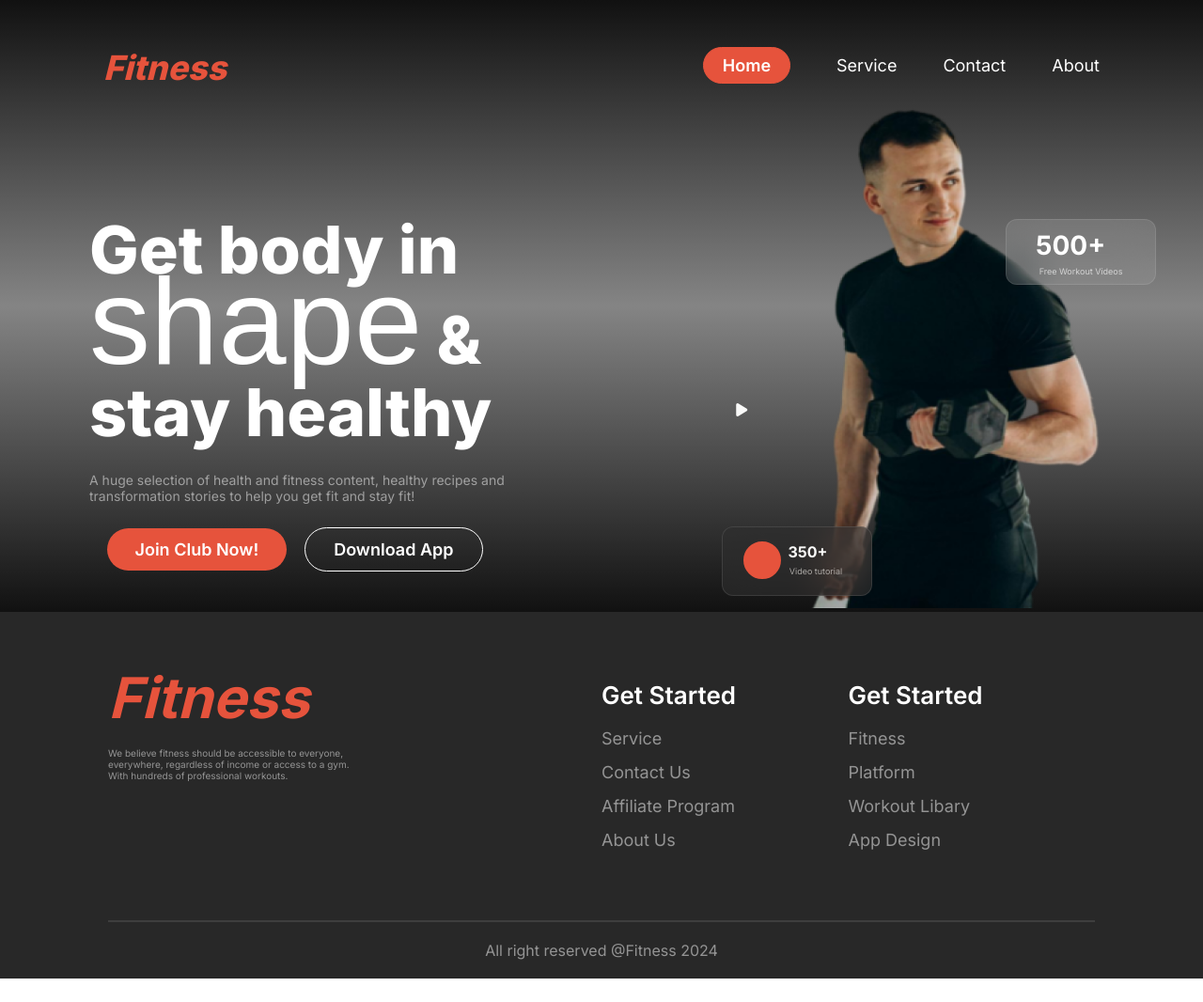
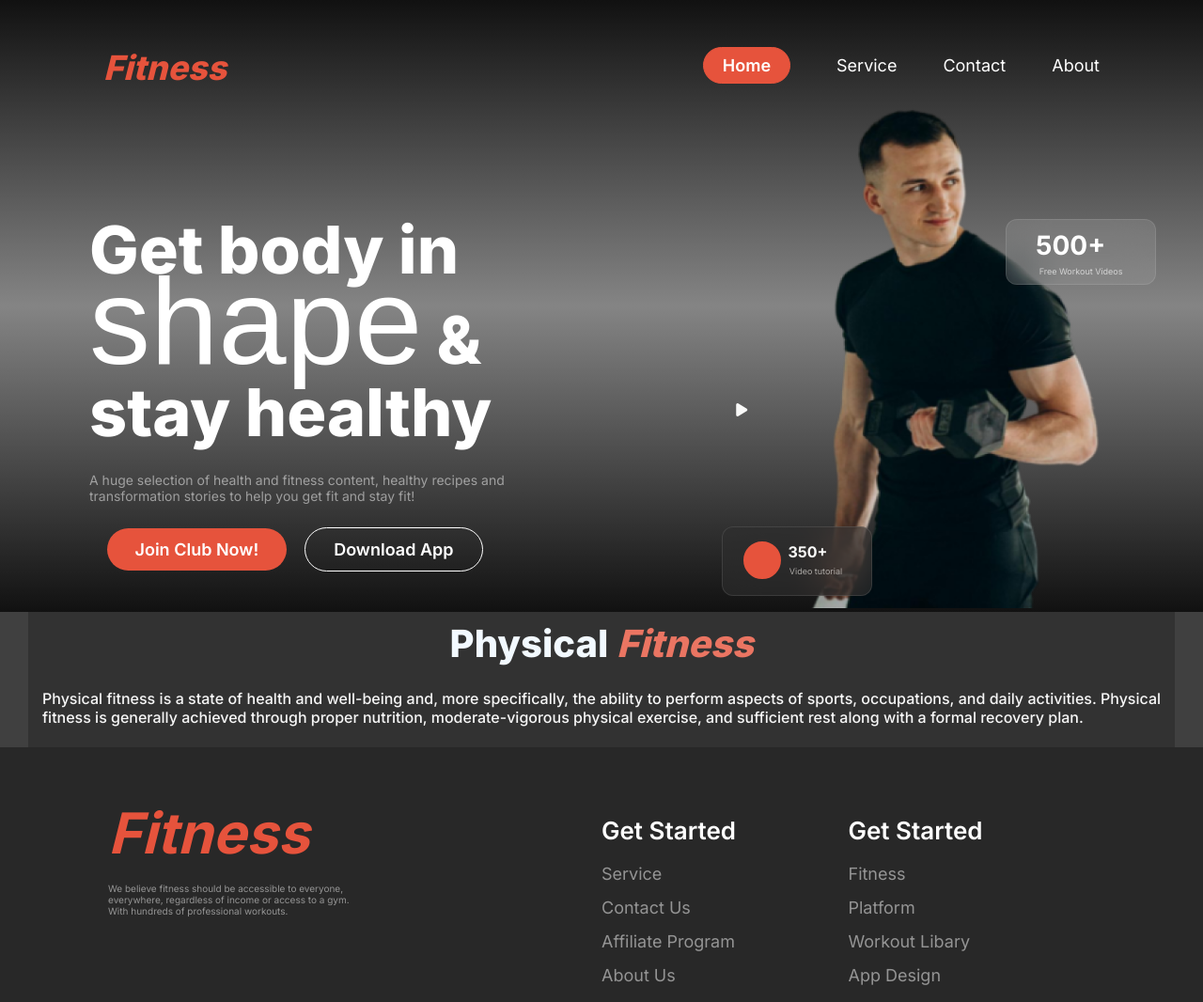
Before and after one commit to mdarmanhosen685913/Assignment-2, a plain HTML site: page index.html in a window 1280 px wide. Shown: the top 1066 px of the page at 94% size. Before the commit the page ends 1041 px from the top, so only its background shows below. Drawn offline with Linux system fonts and the light colour scheme; a web font is replaced by a local one.

Commit message:
optional part done

```diff
--- a/index.html
+++ b/index.html
@@ -65,7 +65,13 @@
         </main>
         <!-- banner section ends -->
     </header>
-
+    <!-- optional part starts -->
+    <article class="optional-main">
+        <div class="optional-div">
+            <h1 class="optional-head">Physical <i class="head-main"> Fitness</i></h1>
+        <p class="optional-d">Physical fitness is a state of health and well-being and, more specifically, the ability to perform aspects of sports, occupations, and daily activities. Physical fitness is generally achieved through proper nutrition, moderate-vigorous physical exercise, and sufficient rest along with a formal recovery plan.</p>
+        </div>
+    </article>
     <!-- footer starts -->
     <footer class="footer-main" >
         <div >
--- a/responsive.css
+++ b/responsive.css
@@ -60,6 +60,8 @@
         height: 60px;
     }
 /* banner ends */
+
+
 /* footer starts */
     .footer-first-class{
         flex-direction: column;
--- a/style.css
+++ b/style.css
@@ -187,6 +187,36 @@
 }
 /* banner ends */
 
+/* optional starts  */
+.optional-main{
+    background: rgb(17, 17, 17);
+    opacity: 0.8;
+}
+.optional-head{
+    margin: 0px 30px;
+    text-align: center;
+    color: aliceblue;
+    font-family: Inter;
+    font-size: 40px;
+    font-weight: 800;
+    padding: 9px;
+    background-color: black;
+}
+.optional-d{
+    color: whitesmoke;
+    padding: 15px;
+    padding-bottom: 22px;
+    background-color: black;
+    text-align: justify;
+    margin: 0px 30px;
+    font-family: Inter;
+    font-size: 30;
+    font-weight: 500;
+}
+.head-main{
+    color: rgb(230, 83, 60);
+}
+/* optional ends */
 /* footer start */
 .footer-main{
     background: rgb(17,17, 17, 0.9);
```
